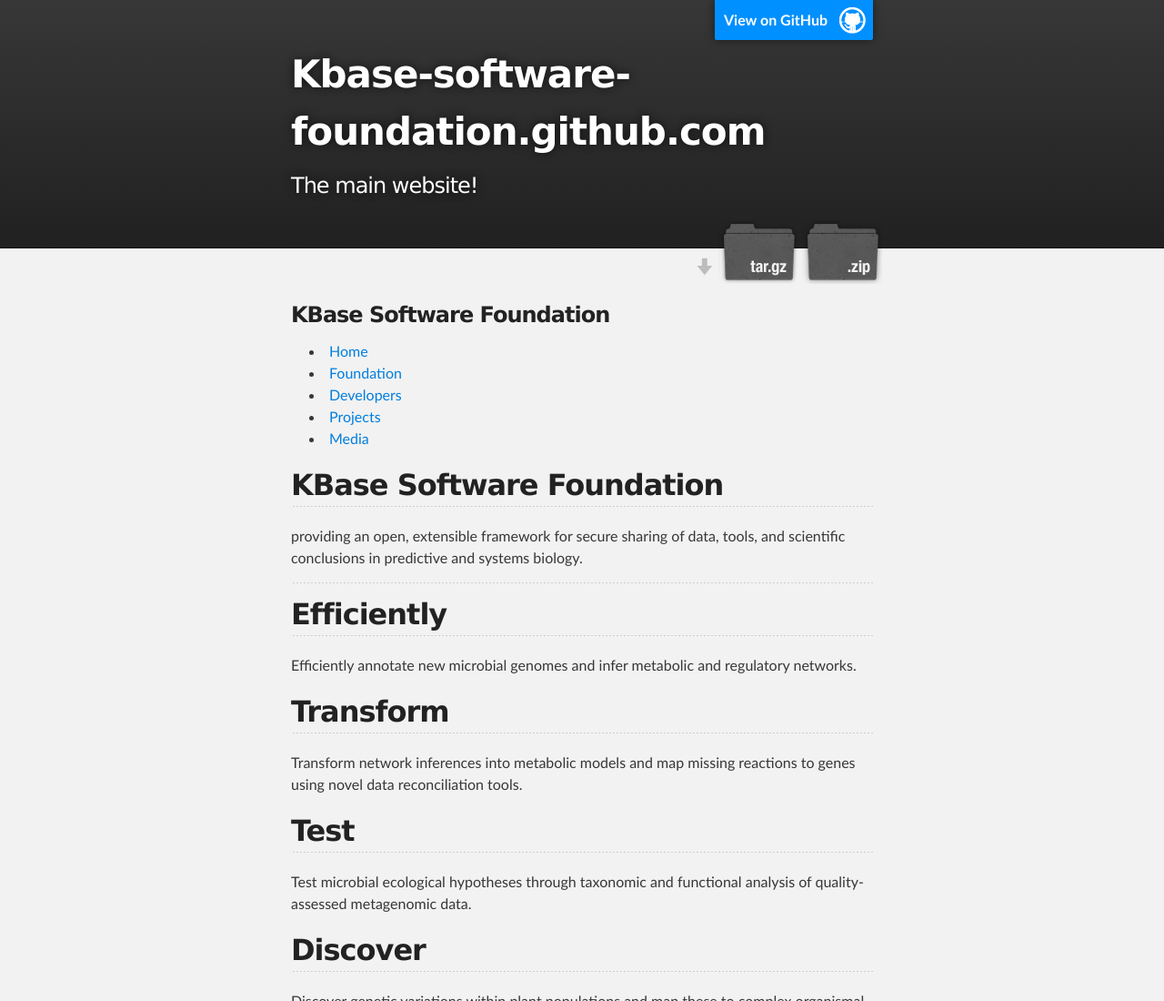
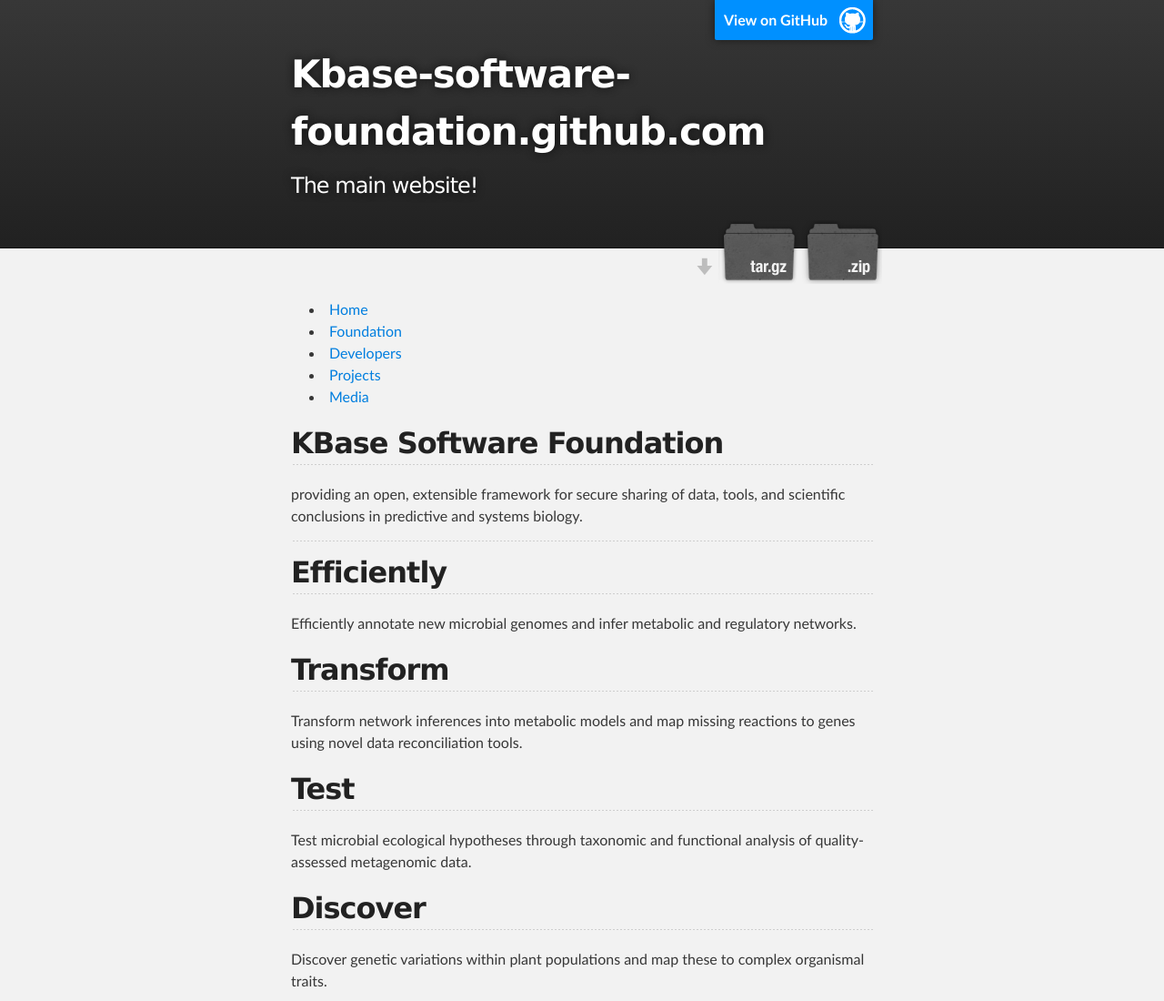
Before and after one commit to tomasbrown/kbase-software-foundation.github.com, a plain HTML site: page index.html in a window 1280 px wide. Shown: the top 1100 px of the page at 91% size. Drawn offline with Linux system fonts and the light colour scheme.

```diff
--- a/index.html
+++ b/index.html
@@ -45,8 +45,7 @@
 
 <div>
   <div>
-    <h3>
-<a name="kbase-software-foundation" class="anchor" href="#kbase-software-foundation"><span class="octicon octicon-link"></span></a>KBase Software Foundation</h3>
+
     <div>
       <div>
         <div>
@@ -67,7 +66,7 @@
 
   <div>
     <h2>
-<a name="kbase-software-foundation-1" class="anchor" href="#kbase-software-foundation-1"><span class="octicon octicon-link"></span></a>KBase Software Foundation</h2>
+<a name="kbase-software-foundation" class="anchor" href="#kbase-software-foundation"><span class="octicon octicon-link"></span></a>KBase Software Foundation</h2>
     <p>providing an open, extensible framework for secure sharing of data, tools, and scientific conclusions in predictive and systems biology.</p>
   </div>
   <hr>
```
Also changed, not shown: params.json (+1 -1 lines).
